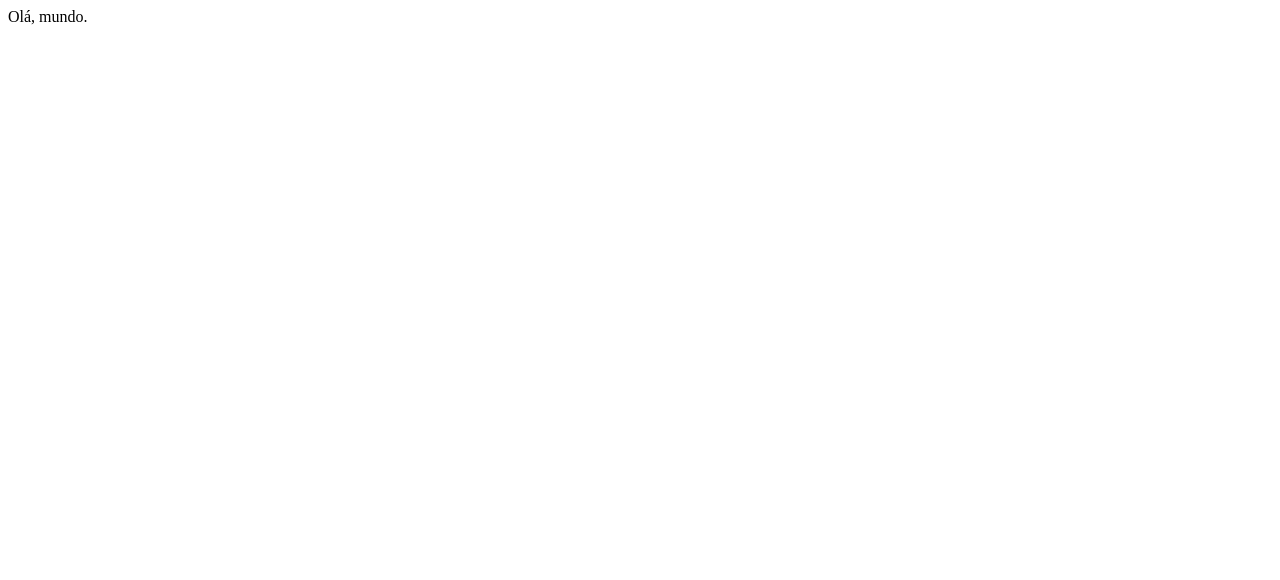
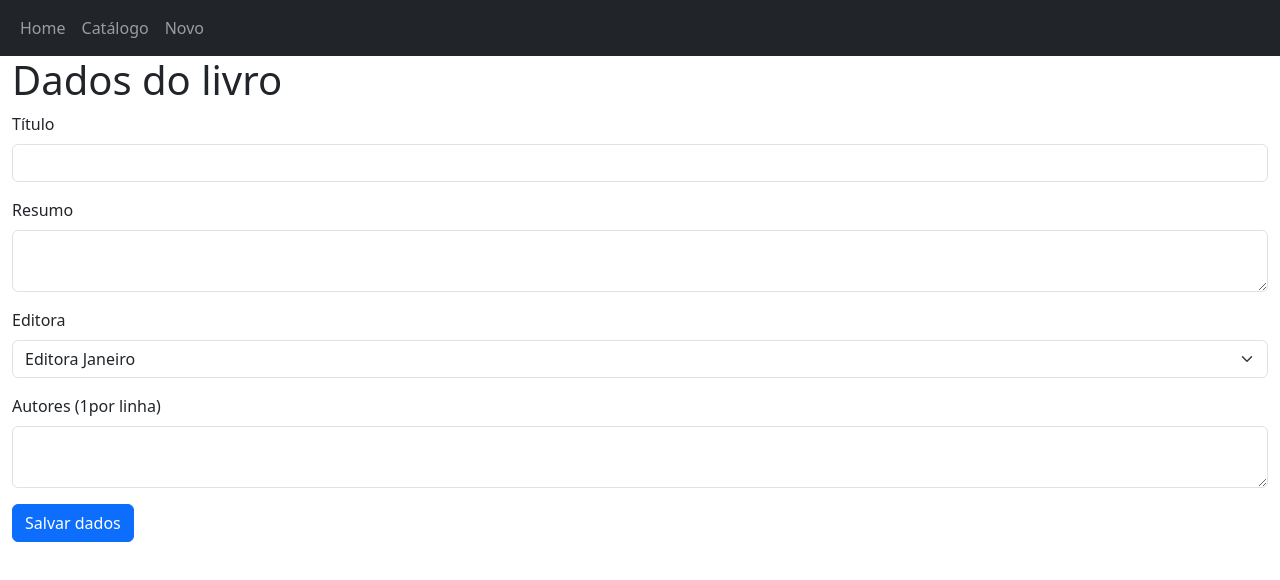
Before and after one commit to PedroAvilar/Livraria-ReactJS-NextJS, a Next.js app in the folder livros-next/: page /LivroDados in a window 1280 px wide. Shown: the top 580 px of the page. Built offline with nearby package versions, Linux system fonts and the light colour scheme.

Commit message:
Implementação em LivroDados.tsx para adicionar livros e correções de erros.

```diff
--- a/livros-next/app/page.tsx
+++ b/livros-next/app/page.tsx
@@ -4,7 +4,7 @@ import Head from "next/head";
 
 export default function Home() {
   return (
-    <div className="container">
+    <div className="{style.container}">
       <Head>
         <title>Loja Next</title>
       </Head>
--- a/livros-next/pages/LivroDados.tsx
+++ b/livros-next/pages/LivroDados.tsx
@@ -1,9 +1,88 @@
 import type { NextPage } from "next";
-import React from "react";
+import React, { useState } from "react";
+import styles from '../styles/Home.module.css'
+import ControleEditora from "@/classes/controle/ControleEditora";
+import Livro from "@/classes/modelo/Livro";
+import { Router, useRouter } from "next/router";
+import { Menu } from "@/componentes/Menu";
+import Head from "next/head";
+
+const controleEditora = new ControleEditora();
+
+const baseURL = "http://localhost:3000/api/livros";
+
+const incluirLivro = async (livro: Livro) => {
+    const response = await fetch(baseURL, {
+        method: 'POST',
+        headers: {
+            'Content-Type': 'application/json'
+        }, body: JSON.stringify(livro)
+    });
+    return response.ok
+}
 
 const LivroDados: NextPage = () => {
+    const opcoes = controleEditora.getEditoras().map((editora => ({
+        value: editora.codEditora,
+        text: editora.nome
+    })))
+    const [titulo, setTitulo] = useState<string>("");
+    const [resumo, setResumo] = useState<string>("");
+    const [autores, setAutores] = useState<string>("");
+    const [codEditora, setCodEditora] = useState(opcoes[0].value);
+    const router = useRouter();
+
+    const tratarCombo = (event: React.ChangeEvent<HTMLSelectElement>) => {
+        setCodEditora(Number(event.target.value));
+    }
+    const incluir = (event: React.FormEvent<HTMLFormElement>) => {
+        event.preventDefault();
+        const livro: Livro = {
+            codigo: 0,
+            titulo: titulo,
+            resumo: resumo,
+            autores: autores.split("\n"),
+            codEditora: codEditora
+        }
+        incluirLivro(livro).then(() => router.push('/LivroLista'))
+    }
     return (
-        <main>Olá, mundo.</main>
+        <div className="{styles.container}">
+            <Head>
+                <title>Loja Next</title>
+            </Head>
+            <Menu />
+            <main className="{styles.main} container-fluid">
+                <h1 className="{styles.title}">
+                    Dados do livro
+                </h1>
+                <form onSubmit={incluir}>
+                    <div className="mb-3">
+                        <label htmlFor="titulo" className="form-label">Título</label>
+                        <input className="form-control" value={titulo} onChange={(e) => setTitulo(e.target.value)}/>
+                    </div>
+                    <div className="mb-3">
+                        <label htmlFor="resumo" className="form-label">Resumo</label>
+                        <textarea className="form-control" value={resumo} onChange={(e) => setResumo(e.target.value)}/>
+                    </div>
+                    <div className="mb-3">
+                        <label htmlFor="editora" className="form-label">Editora</label>
+                        <select className="form-select" value={codEditora} onChange={tratarCombo}>
+                            {opcoes.map(opcao => (
+                                <option key={opcao.value} value={opcao.value}>{opcao.text}</option>
+                            ))}
+                        </select>
+                    </div>
+                    <div className="mb-3">
+                        <label htmlFor="autores" className="form-label">Autores (1por linha)</label>
+                        <textarea className="form-control" value={autores} onChange={(e) => setAutores(e.target.value)}/>
+                    </div>
+                    <div className="mb-3">
+                        <button type="submit" className="btn btn-primary" >Salvar dados</button>
+                    </div>
+                </form>
+            </main>
+        </div>
     )
 }
 
--- a/livros-next/pages/LivroLista.tsx
+++ b/livros-next/pages/LivroLista.tsx
@@ -62,11 +62,7 @@ const obterLivros = async () => {
 }
 const excluirLivro = async (codigo: number) => {
     const response = await fetch (`${baseURL}/${codigo}`, {method: "DELETE"});
-    if (!response.ok) {
-        return {message: 'Falha ao excluir.'}
-    } else {
-        return {message: 'Sucesso ao excluir.'}
-    }
+    return response.ok
 }
 
 export default LivroLista;
```
